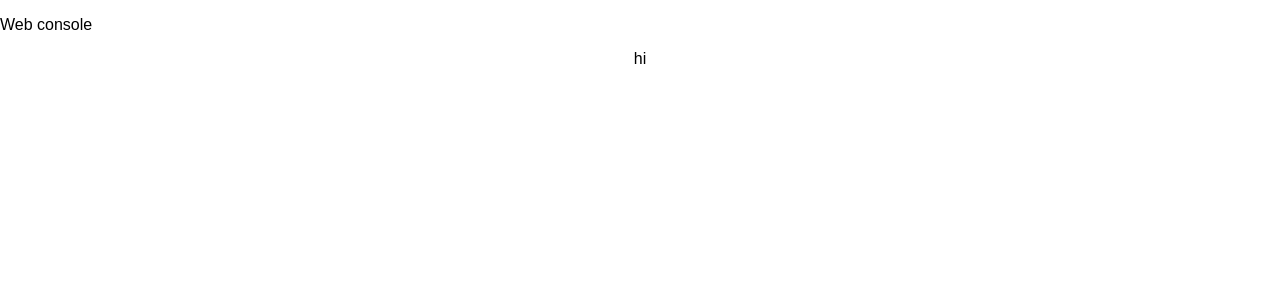
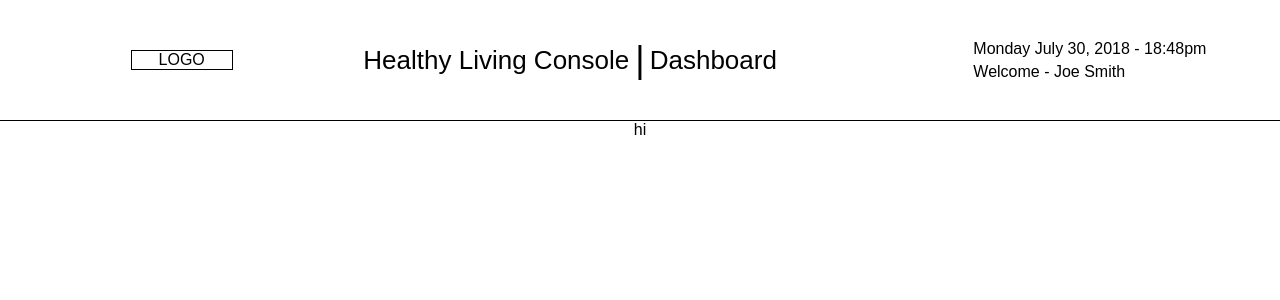
Before and after one commit to S9Digital/web-console, a React (Create React App) app: page / in a window 1280 px wide. Shown: the top 300 px of the page. Built offline with nearby package versions, Linux system fonts and the light colour scheme.

Commit message:
added moment, set up header component

```diff
--- a/package.json
+++ b/package.json
@@ -3,9 +3,12 @@
   "version": "0.1.0",
   "private": true,
   "dependencies": {
+    "moment": "^2.22.2",
+    "moment-timezone": "^0.5.21",
     "prettier": "^1.14.0",
     "react": "^16.4.1",
     "react-dom": "^16.4.1",
+    "react-moment": "^0.7.9",
     "react-redux": "^5.0.7",
     "react-scripts": "1.1.4",
     "redux": "^4.0.0",
--- a/src/App.js
+++ b/src/App.js
@@ -1,17 +1,21 @@
 import React, { Component } from "react";
 import logo from "./logo.svg";
 import { Provider } from "react-redux";
+import styled from "styled-components";
+import store from "./store";
 import Landing from "./components/Landing";
-import store from "./store";
+import Header from "./components/Header";
+
+const Wrapper = styled.div`width: 100% height: 100%; `;
 
 class App extends Component {
   render() {
     return (
       <Provider store={store}>
-        <div>
-          <p>Web console</p>
+        <Wrapper>
+          <Header />
           <Landing />
-        </div>
+        </Wrapper>
       </Provider>
     );
   }
--- /dev/null
+++ b/src/components/Header.js
@@ -0,0 +1,93 @@
+import React from "react";
+import styled from "styled-components";
+import { connect } from "react-redux";
+import Moment from "react-moment";
+
+const Wrapper = styled.div`
+  width: 100%;
+  height: 120px;
+  flex: 1;
+  display: flex;
+  justify-content: flex-start;
+  align-items: center;
+  border-bottom: 1px solid black;
+`;
+const Container = styled.div`
+  flex: 1;
+  display: flex;
+  flex-direction: column;
+  justify-content: center;
+  align-items: center;
+`;
+const Logo = styled.div`
+  width: 100px;
+  height: 75px;
+  border: 1px solid black;
+  flex: 1;
+  display: flex;
+  justify-content: space-around;
+  align-items: center;
+`;
+const TitleContainer = styled.div`
+  flex: 1;
+  display: flex;
+  width: 600px;
+  flex-direction: row;
+  flex-wrap: nowrap;
+  justify-content: flex-start;
+  align-items: center;
+`;
+const Title = styled.p`
+  font-size: 26px;
+  width: 267px;
+  display: flex;
+  flex: 1;
+  justify-content: flex-start;
+  align-items: center;
+  flex-wrap: nowrap;
+`;
+const Divider = styled.p`
+  font-size: 36px;
+  margin-right: 5px;
+  margin-left: 5px;
+`;
+const TimeText = styled.p`
+  font-size: 16;
+  color: black;
+  margin: 2.5px;
+  flex-wrap: nowrap;
+  width: 250px;
+`;
+class Header extends React.Component {
+  constructor(props) {
+    super(props);
+    this.state = {};
+  }
+  render() {
+    return (
+      <Wrapper>
+        <Container>
+          <Logo>LOGO</Logo>
+        </Container>
+        <TitleContainer>
+          <Title>Healthy Living Console</Title>
+          <Divider>|</Divider>
+          <Title>Dashboard</Title>
+        </TitleContainer>
+        <Container>
+          <Moment element={TimeText} format="dddd MMMM D, YYYY - H:mma z" />
+          <TimeText>Welcome - {this.props.user}</TimeText>
+        </Container>
+      </Wrapper>
+    );
+  }
+}
+const mapStateToProps = (state, props) => ({
+  user: state.user
+});
+const mapDispatchToProps = dispatch => ({});
+
+export default connect(
+  mapStateToProps,
+  mapDispatchToProps
+)(Header);
--- a/src/reducer.js
+++ b/src/reducer.js
@@ -19,6 +19,7 @@ const DEFAULT_STATE = {
   timerLights: false,
   timerSound: false,
   modal: null,
+  user: "Joe Smith",
   userActions: []
 };
 
```
Also changed, not shown: 1 other file (tests, documents, lock files or other folders).
